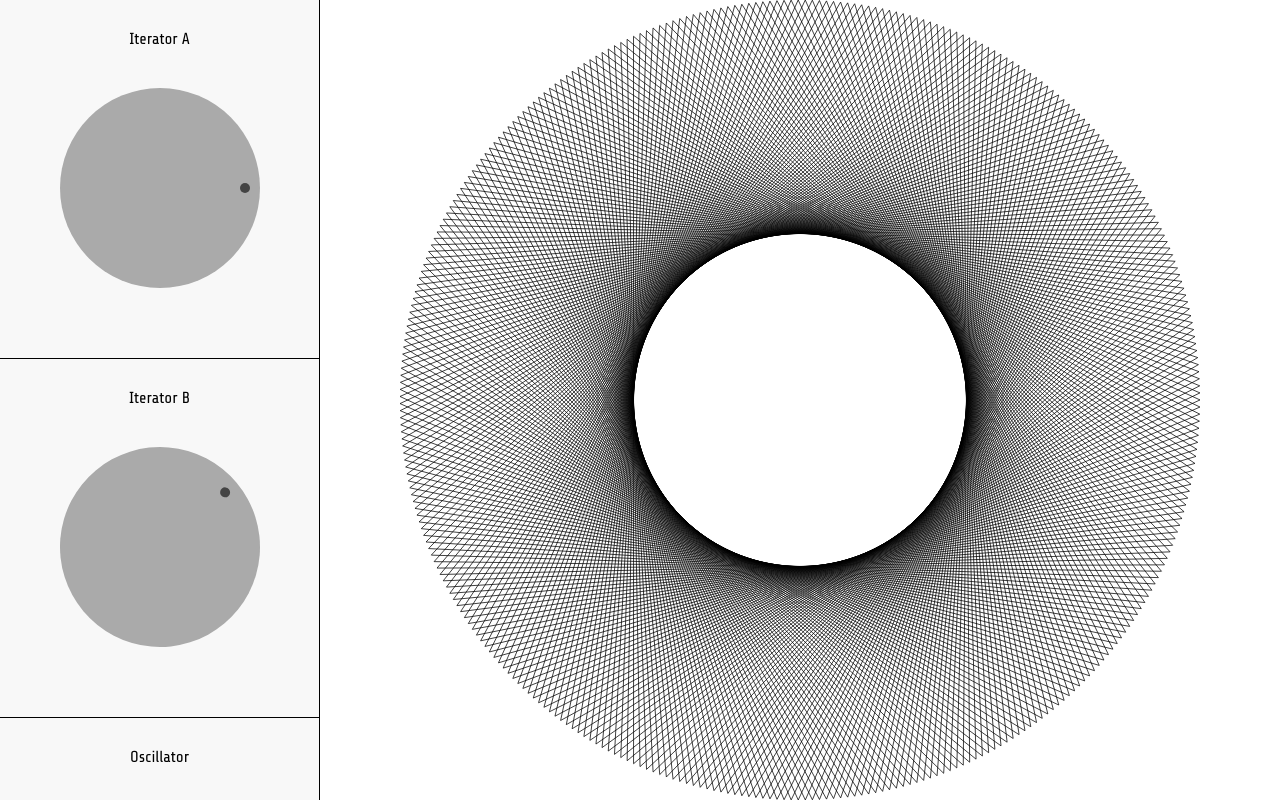
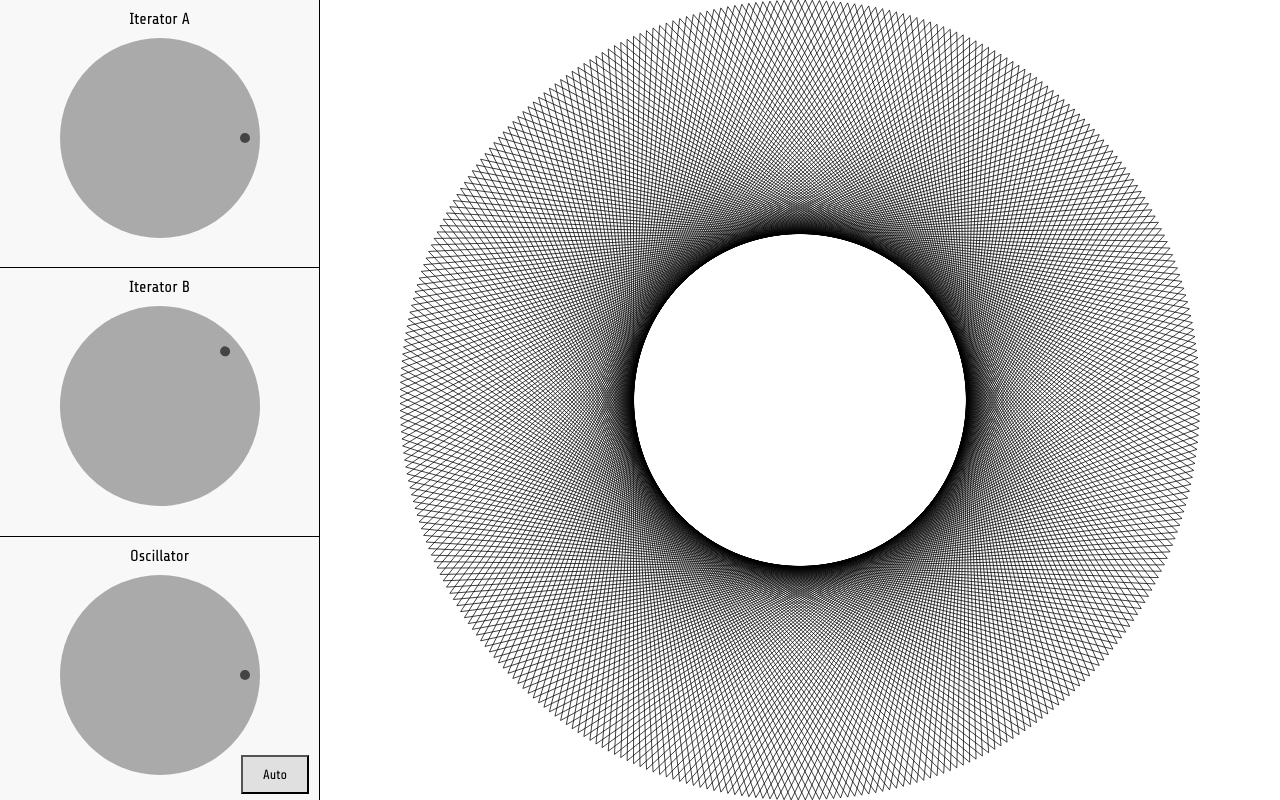
Before and after one commit to onion2k/autograph, a React (Create React App) app: page / in a window 1280 px wide. Shown: the top 800 px of the page. Built offline with nearby package versions, Linux system fonts and the light colour scheme.

Commit message:
Layout fixed

```diff
--- a/src/App.css
+++ b/src/App.css
@@ -54,7 +54,7 @@ canvas {
     border-right: 1px solid #000;
   }
   .control {
-    padding: 30px;
+    padding: 10px;
   }
   .controls > div:last-of-type {
     border: 0;
--- a/src/Cog.css
+++ b/src/Cog.css
@@ -25,7 +25,7 @@
 
 .metal {
   position: relative;
-  margin: 5vmin auto;
+  margin: 10px auto;
   outline: none;
 
   width: 25vmin;
```
